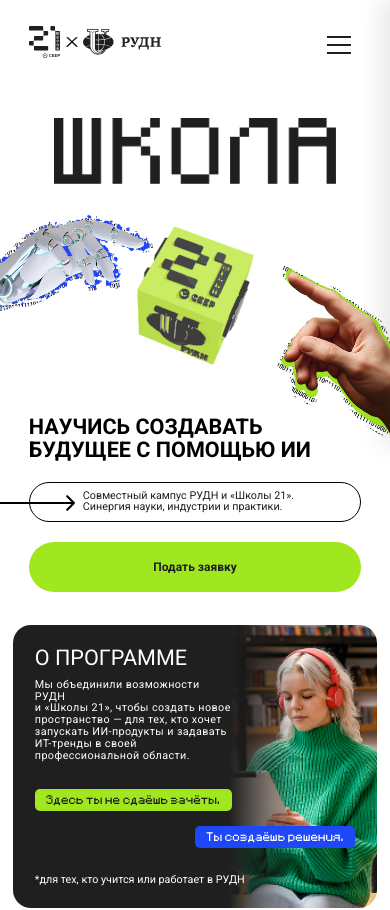
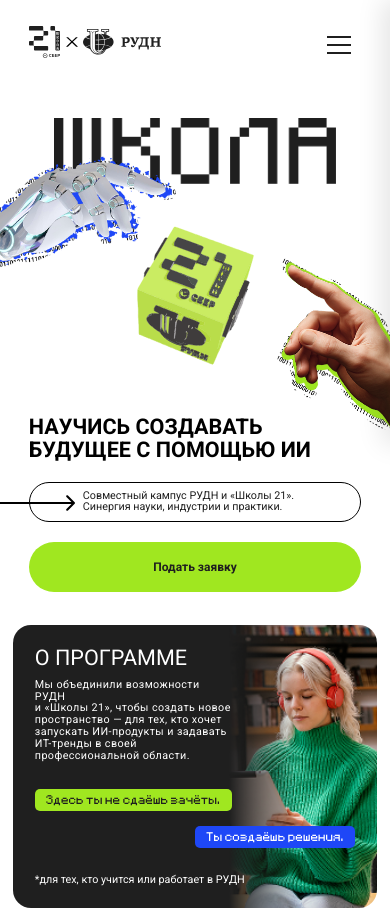
Before and after one commit to SagderovKamalIT/school-21, a React (Vite) app: page / in a window 390 px wide. Shown: the top 910 px of the page. Built offline with nearby package versions, Linux system fonts and the light colour scheme.

Commit message:
add some changes

```diff
--- a/src/components/AdmissionSection/AdmissinSection.jsx
+++ b/src/components/AdmissionSection/AdmissinSection.jsx
@@ -55,7 +55,9 @@
                     className={`
                       ${admissionStyles.admissionContainerCard}
                       ${item.className ? admissionStyles[item.className] : ""}
-                      ${admissionStyles[`card-${rowIndex + 1}-${itemIndex + 1}`]}
+                      ${
+                        admissionStyles[`card-${rowIndex + 1}-${itemIndex + 1}`]
+                      }
                     `}
                     variants={cardVariants}
                   >
@@ -69,14 +71,15 @@
                     )}
 
                     {rowIndex === 0 && itemIndex === 0 && (
-                      <a
-                        href="https://applicant.21-school.ru/signup"
-                        target="_blank"
-                        rel="noopener noreferrer"
+                      <button
+                        onClick={() => {
+                          const formSection = document.getElementById("faq");
+                          formSection?.scrollIntoView({ behavior: "smooth" });
+                        }}
                         className={admissionStyles.admissionButton}
                       >
                         Регистрация
-                      </a>
+                      </button>
                     )}
                   </motion.li>
                 ))}
--- a/src/components/AdmissionSection/AdmissionSection.module.scss
+++ b/src/components/AdmissionSection/AdmissionSection.module.scss
@@ -28,6 +28,7 @@
   text-decoration: none;
   border-radius: 4.375rem;
   transition: 0.3s;
+  border: none;
 
   &:hover {
     background-color: $dark-jungle-green;
--- a/src/components/ContactForm/ContactForm.jsx
+++ b/src/components/ContactForm/ContactForm.jsx
@@ -27,52 +27,71 @@
         campus_id: 34,
         program_id: 1,
         ya_metrika_id: "49329160",
-        order_id: null,
-        click_id: null,
+        order_id: "",
+        click_id: "",
         utm: {
-          utm_source: null,
-          utm_medium: null,
-          utm_campaign: null,
-          utm_content: null
-        }
+          utm_source: "",
+          utm_medium: "",
+          utm_campaign: "",
+          utm_content: "",
+        },
       },
-      roistat_visit: "3292827"
+      roistat_visit: "3292827",
     };
 
     try {
       const response = await fetch("https://applicant.21-school.ru/api/v3/me", {
         method: "POST",
         headers: { "Content-Type": "application/json" },
-        body: JSON.stringify(payload)
+        body: JSON.stringify(payload),
       });
 
+      console.log("Payload for API:", JSON.stringify(payload));
+
       const data = await response.json();
+      console.log("API response data:", data);
 
-      if (response.status === 201) {
-        window.location.href = data.confirmation_link;
+      if (response.status === 201 && data.user?.confirmation_link) {
+
+        const link = data.user.confirmation_link.startsWith("http")
+          ? data.user.confirmation_link
+          : `https://applicant.21-school.ru${data.user.confirmation_link}`;
+
+        console.log("Redirecting to:", link);
+        window.location.replace(link);
       } else if (response.status === 200) {
+
         alert("На эту почту уже регистрировались, проверьте почту.");
       } else if (response.status === 422) {
-        alert(`Ошибка: ${data.error}`);
+
+        alert(`Ошибка: ${data.error || "Некорректные данные"}`);
+      } else {
+        console.error("Неожиданный статус ответа:", response.status, data);
+        alert("Произошла ошибка при отправке формы.");
       }
     } catch (err) {
       console.error(err);
-      alert("Произошла ошибка при отправке формы");
+      alert("Произошла ошибка при отправке формы.");
     }
   };
 
   return (
-    <section id="faq" className={ContactFormStyles.contactSection} ref={formRef}>
+    <section
+      id="faq"
+      className={ContactFormStyles.contactSection}
+      ref={formRef}
+    >
       <div className="block-wrap">
         <div className={ContactFormStyles.contactContainer}>
           <div className={ContactFormStyles.contactContent}>
-
             <Title className={ContactFormStyles.contactContainerTitle}>
               {contactFormData.title.map((item, index) => (
                 <span
                   key={index}
                   className={
-                    item.title === "школы 21" ? ContactFormStyles.highlightText : ContactFormStyles.headingText
+                    item.title === "школы 21"
+                      ? ContactFormStyles.highlightText
+                      : ContactFormStyles.headingText
                   }
                 >
                   {item.text || item.title}{" "}
@@ -80,7 +99,10 @@
               ))}
             </Title>
 
-            <form className={ContactFormStyles.contactForm} onSubmit={handleSubmit}>
+            <form
+              className={ContactFormStyles.contactForm}
+              onSubmit={handleSubmit}
+            >
               <input
                 className={ContactFormStyles.contactFormItem}
                 type="email"
@@ -105,7 +127,6 @@
               />
               <label htmlFor="agreement">{contactFormData.paragraph}</label>
             </div>
-
           </div>
         </div>
       </div>
--- a/src/components/HeroCube/Cube.module.scss
+++ b/src/components/HeroCube/Cube.module.scss
@@ -36,7 +36,7 @@
 @media (max-width: 690px) {
   .heroCube {
     width: clamp(200px, 50vw, 392px);
-    height: clamp(150px, 10vh, 285px);
+    height: clamp(125px, 10vh, 285px);
 
   }
 }
--- a/src/components/HeroSection/Hero.module.scss
+++ b/src/components/HeroSection/Hero.module.scss
@@ -160,7 +160,7 @@
   }
 
   .heroContainer {
-    gap: clamp(9rem, 14vh, 12.438rem);
+    gap: clamp(9rem, 35vh, 12.438rem);
   }
 
   .heroContainerImg {
@@ -170,12 +170,12 @@
   .hero::after {
     background-image: var(--hand-img-tablet);
     background-size: clamp(300px, 34vh, 498px);
-    background-position: right calc(100% + 5.5rem);
+    background-position: right calc(100% + 2.5rem);
   }
 
   .hero::before {
     background-size: clamp(450px, 45vh, 792px);
-    background-position: left calc(100% + 4rem);
+    background-position: left calc(100% + 2rem);
   }
 
   .heroText {
@@ -212,6 +212,7 @@
   }
 }
 
+
 @media (max-width: 690px) {
   .hero::after {
     background-size: clamp(280px, 20vh, 400px);
@@ -220,11 +221,27 @@
 
   .hero::before {
     background-size: clamp(250px, 57vh, 600px);
-    background-position: left calc(100% + 1.5rem);
+    background-position: left calc(100% + -1.5rem);
   }
 }
 
-@media (max-width: 580px) {
+@media (max-width: 590px) {
+    .hero::after {
+    background-size: clamp(234px, 10vh, 400px);
+    background-position: right calc(100% + 2rem);
+  }
+
+  .hero::before {
+    background-size: clamp(250px, 46vh, 600px);
+    background-position: left calc(100% + -1.5rem);
+  }
+
+      .heroContainer {
+        gap: clamp(9rem, 22vh, 12.438rem);
+    }
+}
+
+@media (max-width: 480px) {
   .hero {
     padding-top: 3.163rem;
   }
@@ -241,16 +258,16 @@
     gap: 0;
   }
 
-  .hero::after {
+   .hero::after {
     background-image: var(--hand-img-mobile);
-    background-size: clamp(120px, 31vh, 238px);
+    background-size: clamp(120px, 34vh, 238px);
     background-position: right calc(100% + -4rem);
   }
 
   .hero::before {
     background-image: var(--robot-img-mobile);
-    background-size: clamp(220px, 25vh, 348px);
-    background-position: left calc(100% + -13.5rem);
+    background-size: clamp(220px, 28vh, 348px);
+    background-position: left calc(100% + -14.5rem);
   }
 
   .heroApply {
@@ -281,13 +298,13 @@
 @media (max-width: 400px) {
    .hero::after {
     background-image: var(--hand-img-mobile);
-    background-size: clamp(120px, 31vh, 238px);
-    background-position: right calc(100% + -3rem);
+    background-size: clamp(120px, 32vh, 238px);
+    background-position: right calc(100% + -3.5rem);
   }
 
   .hero::before {
     background-image: var(--robot-img-mobile);
-    background-size: clamp(220px, 25vh, 348px);
-    background-position: left calc(100% + -12.5rem);
+    background-size: clamp(220px, 30vh, 348px);
+    background-position: left calc(100% + -14.5rem);
   }
 }
--- a/src/components/TrainingTasks/TrainingTasks.module.scss
+++ b/src/components/TrainingTasks/TrainingTasks.module.scss
@@ -22,8 +22,3 @@
   }
 
 }
-
-@media (max-width: 490px) {
-
-
-}
--- a/src/components/TrainingTasksCard/TrainingTasksCard.module.scss
+++ b/src/components/TrainingTasksCard/TrainingTasksCard.module.scss
@@ -137,7 +137,7 @@
 }
 
 .trainingContentImg {
-  background-image: url('../../assets/images/trainingTasks/digital.png');
+  background-image: none;
 }
 
   &.cardDigital {
--- a/src/styles/_core.scss
+++ b/src/styles/_core.scss
@@ -105,7 +105,7 @@
   }
 }
 
-@media (max-width: 575px) {
+@media (max-width: 590px) {
   html {
     font-size: 80%;
   }
```
